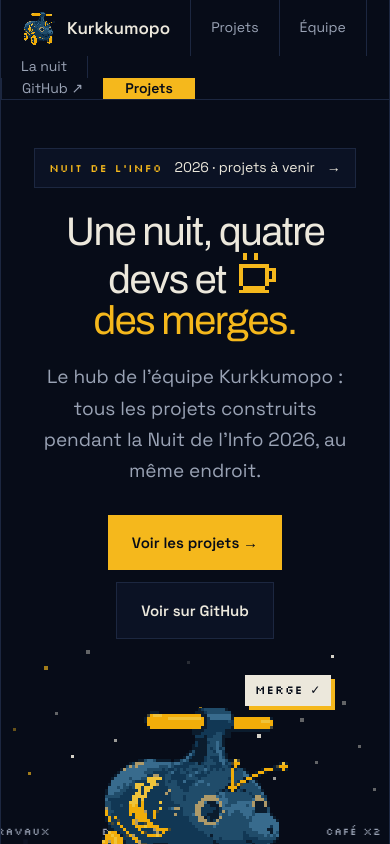
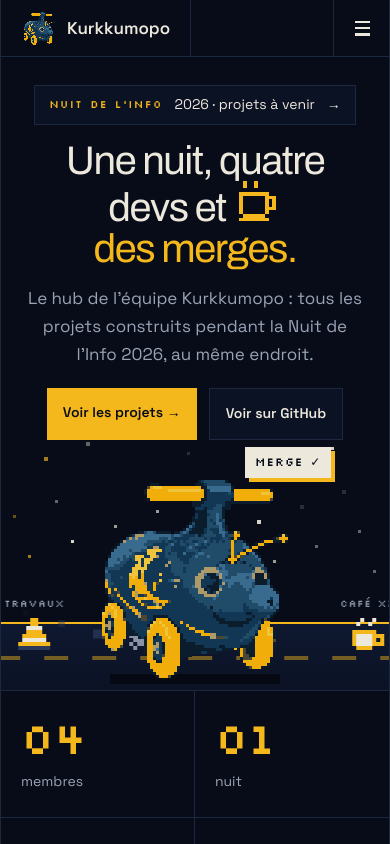
Before and after one commit to Kurkkumopo-NDI-2026/kurkkumopo-landing, a React (Vite) app: page / in a window 390 px wide. Shown: the top 844 px of the page. Built offline with nearby package versions, Linux system fonts and the light colour scheme.

Commit message:
fix(mobile): burger navbar, compact hero and stacked grid separators

```diff
--- a/src/components/Header.tsx
+++ b/src/components/Header.tsx
@@ -1,3 +1,4 @@
+import { useEffect, useState } from 'react'
 import pixel from '../assets/kurkkumopo-pixel.png'
 import { GITHUB_ORG } from '../data'
 
@@ -12,7 +13,42 @@ const navLink = {
   transition: 'background .15s,color .15s',
 } as const
 
+const LINKS = [
+  { href: '#projets', label: 'Projets' },
+  { href: '#equipe', label: 'Équipe' },
+  { href: '#stats', label: 'La nuit' },
+]
+
+/** Icône burger / croix en pixel art (grille 8×8). */
+function MenuIcon({ open }: { open: boolean }) {
+  return (
+    <svg width="20" height="20" viewBox="0 0 8 8" shapeRendering="crispEdges" fill="currentColor" aria-hidden="true">
+      {open ? (
+        <path d="M1 1h1v1H1zM2 2h1v1H2zM3 3h2v2H3zM5 2h1v1H5zM6 1h1v1H6zM2 5h1v1H2zM1 6h1v1H1zM5 5h1v1H5zM6 6h1v1H6z" />
+      ) : (
+        <path d="M1 1h6v1H1zM1 3.5h6v1H1zM1 6h6v1H1z" />
+      )}
+    </svg>
+  )
+}
+
 export function Header() {
+  const [open, setOpen] = useState(false)
+
+  useEffect(() => {
+    if (!open) return
+    const onKey = (e: KeyboardEvent) => e.key === 'Escape' && setOpen(false)
+    const onResize = () => window.innerWidth > 760 && setOpen(false)
+    window.addEventListener('keydown', onKey)
+    window.addEventListener('resize', onResize)
+    return () => {
+      window.removeEventListener('keydown', onKey)
+      window.removeEventListener('resize', onResize)
+    }
+  }, [open])
+
+  const close = () => setOpen(false)
+
   return (
     <header
       style={{
@@ -31,6 +67,7 @@ export function Header() {
         <a
           href="#top"
           className="kh1"
+          onClick={close}
           style={{
             display: 'flex',
             alignItems: 'center',
@@ -47,23 +84,20 @@ export function Header() {
           <img src={pixel} alt="" style={{ width: 36, height: 36, imageRendering: 'pixelated' }} />
           Kurkkumopo
         </a>
-        <a href="#projets" className="kh2" style={{ ...navLink, borderRight: B }}>
-          Projets
-        </a>
-        <a href="#equipe" className="kh2" style={{ ...navLink, borderRight: B }}>
-          Équipe
-        </a>
-        <a href="#stats" className="kh2" style={{ ...navLink, borderRight: B }}>
-          La nuit
-        </a>
+        {LINKS.map((l) => (
+          <a key={l.href} href={l.href} className="kh2 kh-desk" style={{ ...navLink, borderRight: B }}>
+            {l.label}
+          </a>
+        ))}
       </div>
+
       <div style={{ display: 'flex', alignItems: 'stretch' }}>
-        <a href={GITHUB_ORG} className="kh2" style={{ ...navLink, borderLeft: B }}>
+        <a href={GITHUB_ORG} className="kh2 kh-desk" style={{ ...navLink, borderLeft: B }}>
           GitHub ↗
         </a>
         <a
           href="#projets"
-          className="kh3"
+          className="kh3 kh-desk"
           style={{
             display: 'flex',
             alignItems: 'center',
@@ -78,7 +112,73 @@ export function Header() {
         >
           Projets
         </a>
+        <button
+          type="button"
+          className="kh2 kh-mob"
+          aria-expanded={open}
+          aria-controls="kh-menu"
+          aria-label={open ? 'Fermer le menu' : 'Ouvrir le menu'}
+          onClick={() => setOpen((o) => !o)}
+          style={{
+            display: 'none',
+            alignItems: 'center',
+            justifyContent: 'center',
+            width: 56,
+            height: 56,
+            padding: 0,
+            border: 0,
+            borderLeft: B,
+            background: open ? '#0b1224' : 'transparent',
+            color: open ? '#f5b81c' : '#ece8dc',
+            cursor: 'pointer',
+          }}
+        >
+          <MenuIcon open={open} />
+        </button>
       </div>
+
+      {open && (
+        <nav id="kh-menu" className="kh-mob" style={{ display: 'none', flexDirection: 'column', width: '100%', borderTop: B }}>
+          {LINKS.map((l) => (
+            <a
+              key={l.href}
+              href={l.href}
+              onClick={close}
+              className="kh2"
+              style={{ ...navLink, height: 52, padding: '0 20px', fontSize: 16, borderBottom: B }}
+            >
+              {l.label}
+            </a>
+          ))}
+          <a
+            href={GITHUB_ORG}
+            onClick={close}
+            className="kh2"
+            style={{ ...navLink, height: 52, padding: '0 20px', fontSize: 16, borderBottom: B }}
+          >
+            GitHub ↗
+          </a>
+          <a
+            href="#projets"
+            onClick={close}
+            className="kh3"
+            style={{
+              display: 'flex',
+              alignItems: 'center',
+              justifyContent: 'center',
+              height: 52,
+              margin: 16,
+              fontSize: 15,
+              fontWeight: 600,
+              background: '#f5b81c',
+              color: '#070c18',
+              textDecoration: 'none',
+            }}
+          >
+            Voir les projets →
+          </a>
+        </nav>
+      )}
     </header>
   )
 }
--- a/src/components/Hero.tsx
+++ b/src/components/Hero.tsx
@@ -144,15 +144,18 @@ export function Hero() {
           <br />
           <span style={{ color: '#f5b81c' }}>{WORDS[w]}.</span>
         </h1>
-        <p style={{ fontSize: 19, lineHeight: 1.65, color: '#9aa3b5', maxWidth: '34em', margin: '20px auto 0', textWrap: 'pretty' }}>
+        <p
+          className="kh-lead"
+          style={{ fontSize: 19, lineHeight: 1.65, color: '#9aa3b5', maxWidth: '34em', margin: '20px auto 0', textWrap: 'pretty' }}
+        >
           Le hub de l'équipe Kurkkumopo : tous les projets construits pendant la Nuit de l'Info 2026, au même endroit.
         </p>
-        <div style={{ display: 'flex', gap: 12, justifyContent: 'center', flexWrap: 'wrap', marginTop: 28 }}>
+        <div className="kh-ctas" style={{ display: 'flex', gap: 12, justifyContent: 'center', flexWrap: 'wrap', marginTop: 28 }}>
           <PrimaryBtn href="#projets">Voir les projets →</PrimaryBtn>
           <SecondaryBtn href={GITHUB_ORG}>Voir sur GitHub</SecondaryBtn>
         </div>
       </div>
-      <div style={{ position: 'relative', height: 270, margin: '8px -32px 0', flex: 'none' }}>
+      <div className="kh-scene" style={{ position: 'relative', height: 270, margin: '8px -32px 0', flex: 'none' }}>
         <Scene />
         <Bubble w={w} />
       </div>
--- a/src/styles/page.css
+++ b/src/styles/page.css
@@ -305,3 +305,93 @@ header {
 .kh-wrap.kh-fit {
   max-width: none !important;
 }
+
+/* ── mobile ─────────────────────────────────────────────────────────────── */
+/* ancres : ne pas cacher le haut des sections sous le header sticky */
+section[id] {
+  scroll-margin-top: 57px;
+}
+.kh-mob {
+  display: none;
+}
+@media (max-width: 760px) {
+  .kh-desk {
+    display: none !important;
+  }
+  .kh-mob {
+    display: flex !important;
+  }
+}
+@media (max-width: 480px) {
+  .kh-team {
+    flex: 1 1 100% !important;
+  }
+}
+@media (max-width: 760px) {
+  /* hero plus compact : le kart reste visible dès l'arrivée */
+  #top {
+    padding: 28px 20px 0 !important;
+  }
+  #top h1 {
+    margin-top: 16px !important;
+  }
+  #top .kh-lead {
+    margin-top: 14px !important;
+    font-size: 17px !important;
+  }
+  #top .kh-ctas {
+    margin-top: 20px !important;
+  }
+  #top .kh-scene {
+    height: 250px !important;
+    margin: 0 -20px !important;
+  }
+  /* grilles empilées : séparateurs horizontaux */
+  .kh-team {
+    border-bottom: 1px solid #1c2740;
+  }
+  #stats {
+    grid-template-columns: repeat(2, 1fr) !important;
+  }
+  #stats > div {
+    border-bottom: 1px solid #1c2740;
+    padding: 24px 20px !important;
+  }
+  #stats > div:nth-child(2n) {
+    border-right: 0 !important;
+  }
+  #stats > div:nth-last-child(-n + 2) {
+    border-bottom: 0;
+  }
+  footer {
+    grid-template-columns: 1fr !important;
+  }
+  footer > div {
+    border-right: 0 !important;
+    border-bottom: 1px solid #1c2740;
+    padding: 24px 20px !important;
+  }
+  footer > div:last-child {
+    border-bottom: 0;
+  }
+}
+@media (max-width: 480px) {
+  .kh-team {
+    padding: 32px 20px !important;
+  }
+}
+@media (max-width: 420px) {
+  /* les deux boutons du hero tiennent sur une ligne */
+  .kh5,
+  .kh6 {
+    padding: 14px 16px !important;
+    font-size: 14px !important;
+  }
+}
+/* écrans tactiles : pas de survol => couleurs affichées par défaut */
+@media (hover: none) {
+  .kh-ban,
+  .kh-team .grayscale {
+    filter: none !important;
+  }
+}
```
